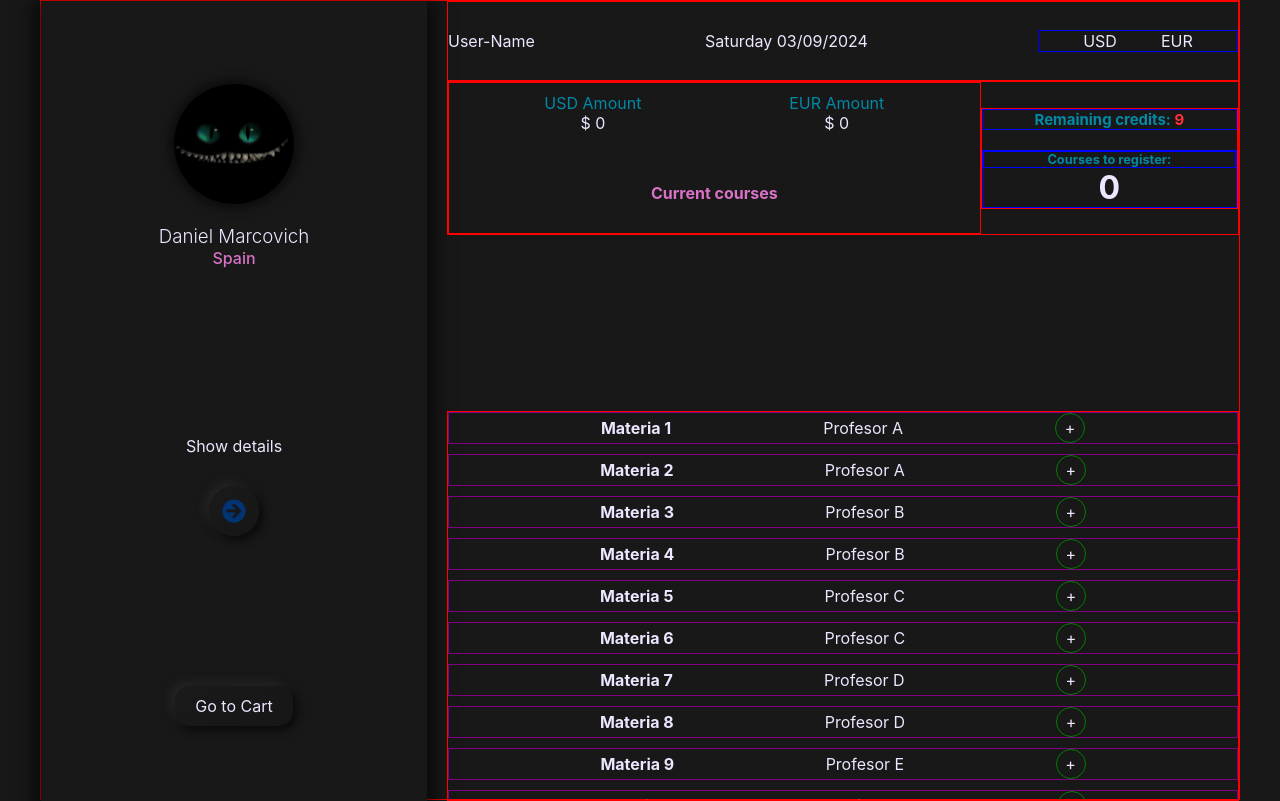
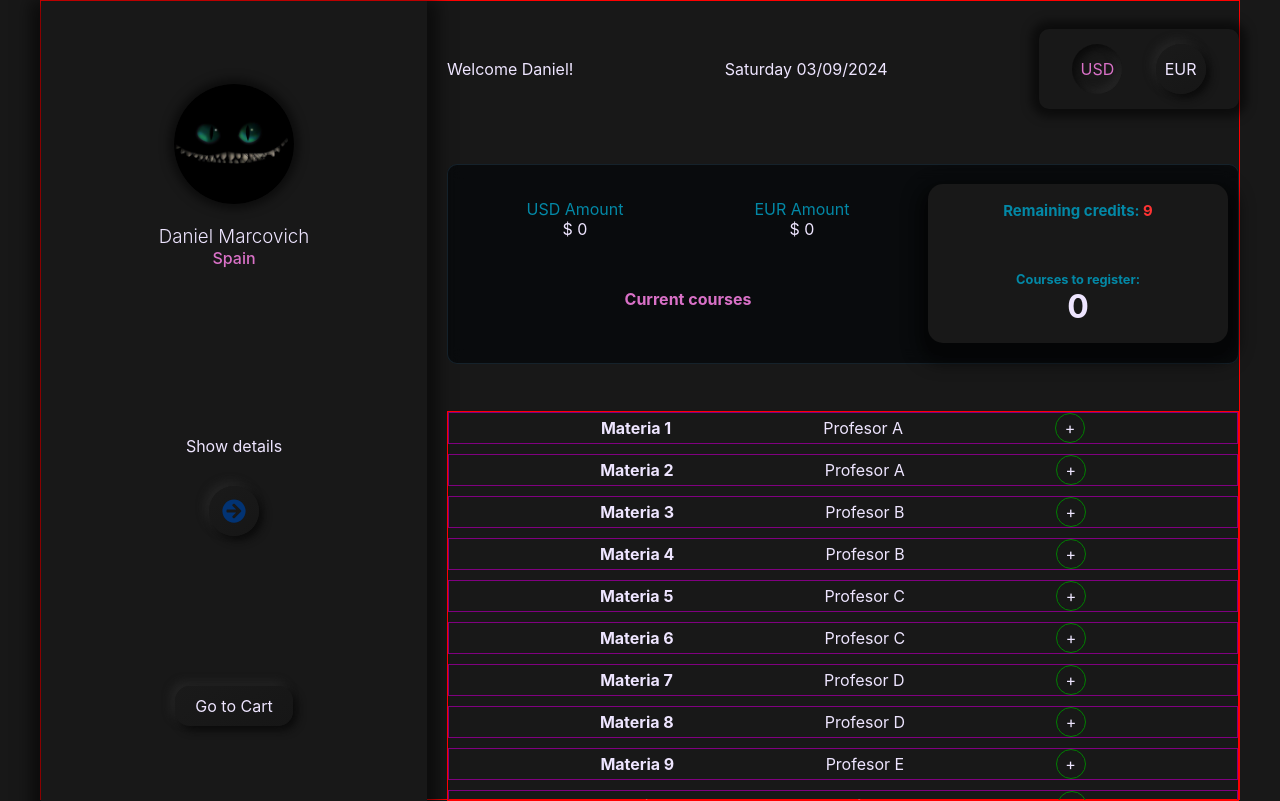
Before and after one commit to BNAStudio/app_inter, a React (Create React App) app: page / in a window 1280 px wide. Built offline with nearby package versions, Linux system fonts and the light colour scheme; the HTML template or start-up script is replaced by a standard one.

Commit message:
refactor(styles): details styles update

```diff
--- a/src/components/DetailCourseRow/DetailCourseRow.scss
+++ b/src/components/DetailCourseRow/DetailCourseRow.scss
@@ -1,6 +1,10 @@
+@import "../../styles/index.scss";
+
 .c-details-row{
     display: flex;
     text-align: left;
+    border-bottom: 1px solid var(--light);
+    margin-bottom: 10px;
 }
 
 .c-course-name {
@@ -50,13 +54,16 @@
 }
 
 .btn-delete-course {
+    @include shiny_border(var(--light));
+    color: var(--contrast);
     width: 30px;
     height: 30px;
-    border: 1px solid green;
     border-radius: 50%;
     text-align: center;
 }
 .btn-delete-course:active {
-    border: 1px solid red;
+    @include shiny_border(var(--alert));
+    color: var(--alert);
     border-radius: 50%;
+    font-weight: bold;
 }
--- a/src/components/Header/Header.scss
+++ b/src/components/Header/Header.scss
@@ -1,6 +1,7 @@
+@import "../../styles/index.scss";
+
 .c-info-user {
     width: 100%;
-    border: 1px solid red;
     height: 80px;
 
     display: flex;
@@ -11,10 +12,27 @@
 .c-badge {
     display: flex;
     justify-content: space-evenly;
+    align-items: center;
     width: 200px;
-    border: 1px solid blue;
+    background: var(--dark);
     cursor: pointer;
+    height: 100%;
+    box-shadow: 0px 0px 10px 8px rgba(0, 0, 0, 0.5);
+    border-radius: 10px;
+}
+.c-badge > button {
+    background: var(--dark);
+    border-radius: 50%;
+    width: 50px;
+    height: 50px;
+    @include neumorphism_A;
 }
 .c-badge > button:active {
-    background-color: red;
+    @include neumorphism_B;
+    color: var(--contrast);
 }
+.c-badge > button.selected {
+    background: var(--primary-color); // Cambia esto según tus preferencias
+    @include neumorphism_B;
+    color: var(--contrast);
+}
--- a/src/components/Header/Header.tsx
+++ b/src/components/Header/Header.tsx
@@ -1,23 +1,37 @@
+import { useState } from "react";
+import { user } from "../../mocks/mockUser";
+import { getFormattedDate } from "../../utils/utilDate";
 import './Header.scss'
-import { getFormattedDate } from "../../utils/utilDate";
+
 
 const Header = () => {
+    const [selectedCurrency, setSelectedCurrency] = useState('USD');
 
     const handleClick = (currency: string) => {
-        console.log("from header click", currency)
-    }
+        console.log("from header click", currency);
+        setSelectedCurrency(currency);
+    };
 
     return (
-            <div className='c-info-user'>
-                <p className='user-name'>User-Name</p>
-                <p className='current-date'>{getFormattedDate()}</p>
-                <div className='c-badge'>
-                    <button onClick={() => handleClick("USD")}>USD</button>
-                    <button onClick={() => handleClick("EUR")}>EUR</button>
-                </div>
-
+        <div className='c-info-user'>
+            <p className='user-name'>Welcome {user.name}!</p>
+            <p className='current-date'>{getFormattedDate()}</p>
+            <div className='c-badge'>
+                <button
+                    onClick={() => handleClick("USD")}
+                    className={selectedCurrency === "USD" ? 'selected' : ''}
+                >
+                    USD
+                </button>
+                <button
+                    onClick={() => handleClick("EUR")}
+                    className={selectedCurrency === "EUR" ? 'selected' : ''}
+                >
+                    EUR
+                </button>
+            </div>
         </div>
-    )
-}
+    );
+};
 
 export default Header;
--- a/src/components/Summary/Summary.scss
+++ b/src/components/Summary/Summary.scss
@@ -1,24 +1,27 @@
+@import "../../styles/index.scss";
+
 .c-summary {
     display: flex;
 
     width: 100%;
-    border: 1px solid red;
 
     flex-wrap: nowrap;
     justify-content: space-between;
     align-items: center;
 
-    height: max-content;
+    height: 200px;
+    @include glass_effect();
 }
 
 .c-rows {
     padding: 10px;
-    border: 1px solid green;
-    height: 300px;
+    height: 200px;
 
     display: grid;
     align-items: center;
     align-content: center;
 
     row-gap: 10px;
+    min-width: 60%;
+    width: 450px;
 }
--- a/src/components/SummaryCard/SummaryCard.scss
+++ b/src/components/SummaryCard/SummaryCard.scss
@@ -3,14 +3,13 @@
     flex: 2;
     width: 100%;
 
-
-    border: 1px solid red;
     height: max-content;
     flex-wrap: wrap;
     row-gap: 50px;
 
     align-content: center;
     padding: 10px;
+    width: 450px;
 }
 
 .c-amount {
--- a/src/components/SummaryCourseDetails/SummaryCourseDetails.scss
+++ b/src/components/SummaryCourseDetails/SummaryCourseDetails.scss
@@ -1,14 +1,8 @@
 .c-courses-details {
-    // display: flex;
-    // flex: 2;
     width: 100%;
 
-
-    border: 1px solid red;
     height: max-content;
     flex-wrap: wrap;
 
-
     align-content: center;
-    // padding: 10px;
 }
--- a/src/components/SummaryCredits/SummaryCredits.scss
+++ b/src/components/SummaryCredits/SummaryCredits.scss
@@ -1,21 +1,27 @@
+@import "../../styles/index.scss";
+
 .c-summary-credits {
     display: flex;
-    width: 66%;
     flex: 1;
 
-    border: 1px solid red;
-    height: max-content;
+    height: 80%;
     justify-content: center;
     align-items: center;
 
+    border-radius: 15px;
+    margin-right: 10px;
+
     flex-wrap: wrap;
     row-gap: 20px;
+    min-width: 300px;
+
+    background: var(--dark);
+    box-shadow: 0px 10px 15px 11px rgba(0, 0, 0, 0.5);
 }
 
 .c-info-credits,
 .c-info-courses,
 .courses-title {
-    border: 1px solid blue;
     width: 100%;
     text-align: center;
     font-size: 0.8rem;
--- a/src/styles/settings/global.scss
+++ b/src/styles/settings/global.scss
@@ -52,6 +52,10 @@ button {
 
 .details {
 	grid-area: details;
+	display: flex;
+    justify-content: center;
+    align-items: center;
+    flex-wrap: wrap;
 }
 
 .courses {
```
